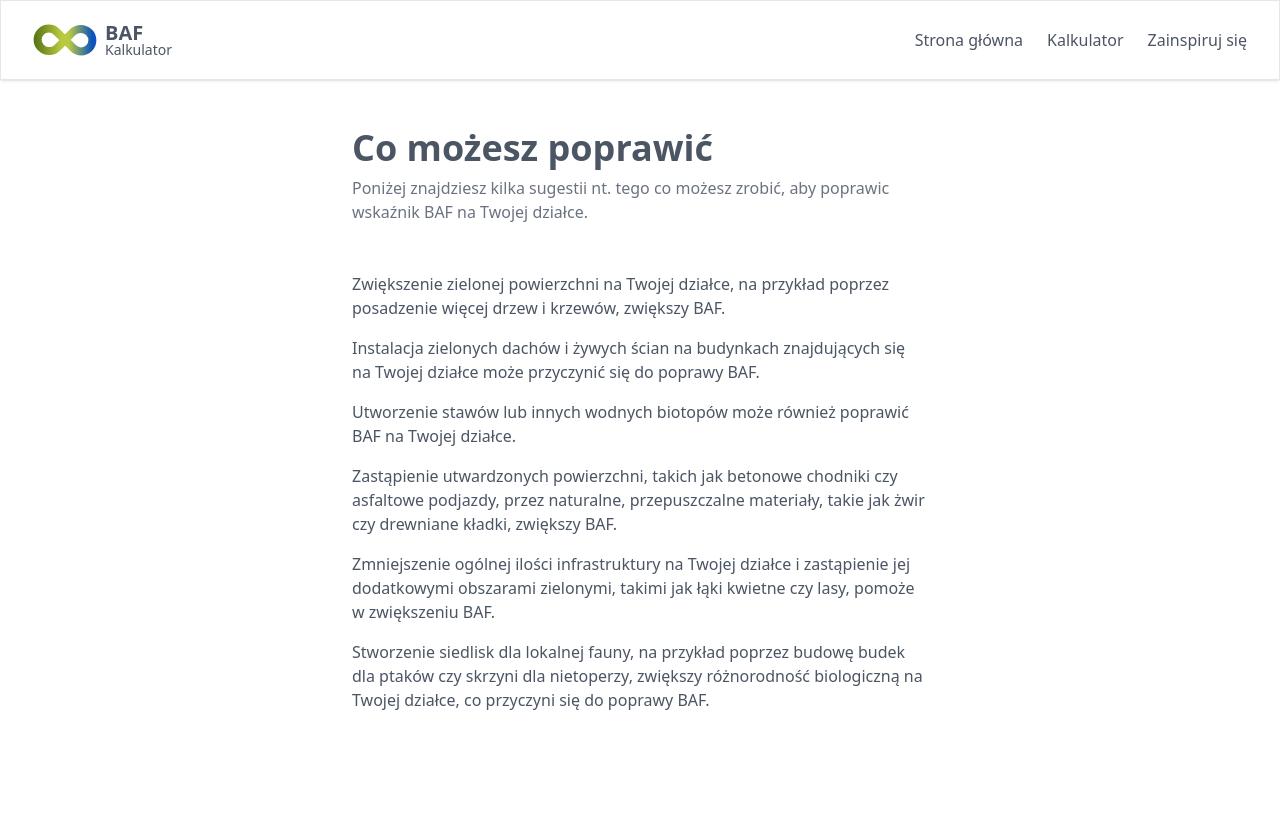
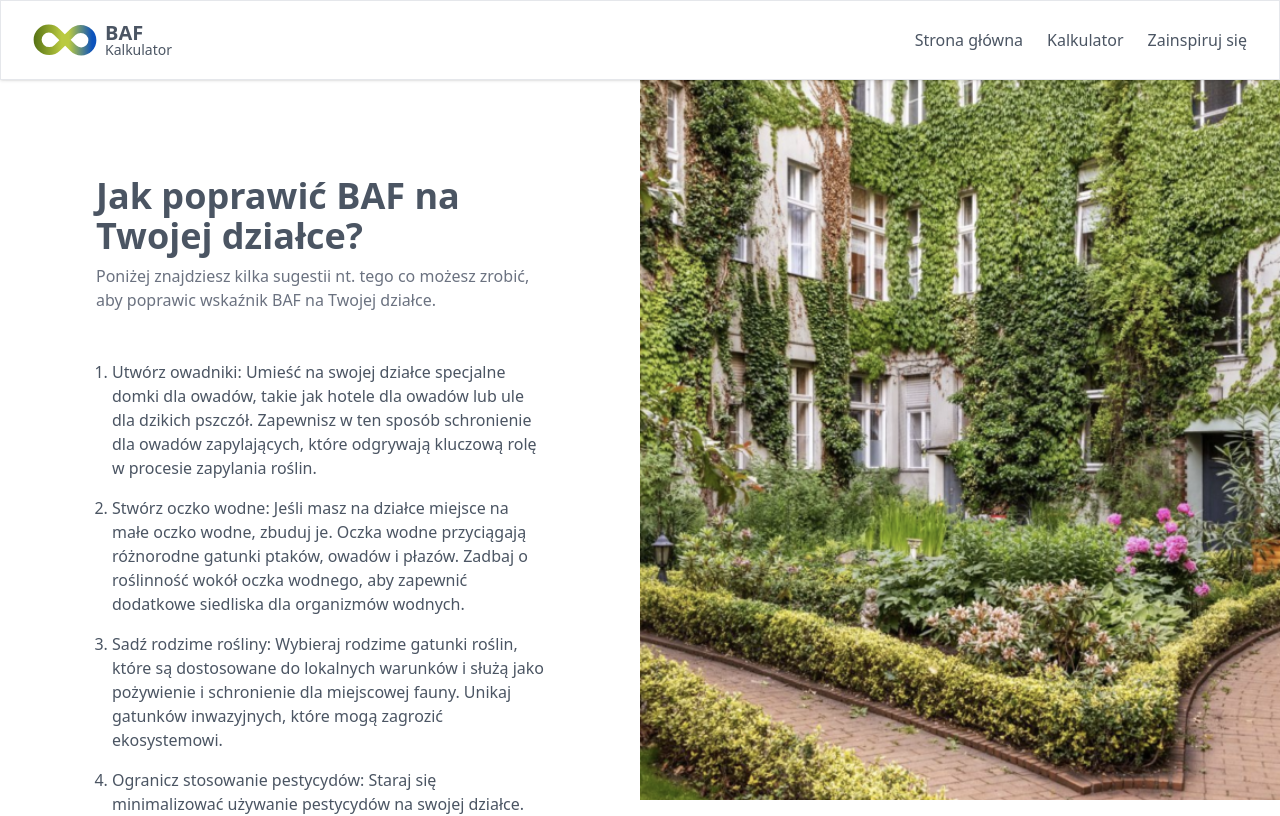
Before and after one commit to kunertmichal/baf-fe, a Next.js app: page /co-poprawic in a window 1280 px wide. Shown: the top 816 px of the page. Built offline with nearby package versions, Linux system fonts and the light colour scheme.

Commit message:
suggestions + fetching plot data

```diff
--- a/package.json
+++ b/package.json
@@ -19,6 +19,7 @@
     "autoprefixer": "10.4.14",
     "eslint": "8.44.0",
     "eslint-config-next": "13.4.7",
+    "ky": "^0.33.3",
     "next": "13.4.7",
     "postcss": "8.4.24",
     "react": "18.2.0",
--- a/src/components/BackgroundColumn.tsx
+++ b/src/components/BackgroundColumn.tsx
@@ -1,14 +1,14 @@
 import { classNames } from '@/helpers/classNames'
 
 type BackgroundColumnProps = {
-  bgClassName: 'bg-main' | 'bg-plot'
+  bgClassName: 'bg-main' | 'bg-plot' | 'bg-improvements'
 }
 
 export const BackgroundColumn = ({ bgClassName }: BackgroundColumnProps) => {
   return (
     <div
       className={classNames(
-        'min-h-[calc(100vh-5rem)] bg-cover bg-center',
+        'h-[calc(100vh-5rem)] bg-cover bg-center sticky top-[5rem]',
         bgClassName
       )}
     />
--- a/src/components/BafBars.tsx
+++ b/src/components/BafBars.tsx
@@ -7,7 +7,6 @@ type BafBarsProps = {
 }
 
 export const BafBars = ({ data, area }: BafBarsProps) => {
-  console.log(data)
   const calculateInnerDivHeight = (value: number) => {
     return value === 0 ? 0 : (value / area) * 100
   }
--- a/src/components/BafVisualizer.tsx
+++ b/src/components/BafVisualizer.tsx
@@ -17,7 +17,7 @@ export const BafVisualizer = ({ data, area }: BafVisualizerProps) => {
         <div
           key={color}
           style={{
-            flex: `${calculateInnerDivHeight(value)}`,
+            height: `${calculateInnerDivHeight(value)}%`,
             maxHeight: '100%',
             background: color,
             width: '100%'
--- a/src/components/Button/Button.tsx
+++ b/src/components/Button/Button.tsx
@@ -21,7 +21,7 @@ export const Button = (props: ButtonProps) => {
     'focus:ring-offset-2 disabled:opacity-50 disabled:cursor-not-allowed'
 
   const variants = {
-    primary: 'bg-orange-400 focus:ring-orange-400 text-white',
+    primary: 'bg-[#BACA40] focus:ring-[#BACA40] text-white',
     secondary:
       'bg-white-400 focus:ring-gray-600 text-gray-600 border-2 border-gray-600'
   }
--- a/src/components/Navbar.tsx
+++ b/src/components/Navbar.tsx
@@ -2,7 +2,7 @@ import Link from 'next/link'
 
 export const Navbar = () => {
   return (
-    <nav className="flex items-center h-20 fixed top-0 left-0 w-full border shadow px-8 bg-white">
+    <nav className="flex items-center h-20 fixed z-10 top-0 left-0 w-full border shadow px-8 bg-white">
       <div className="flex items-center gap-2">
         <svg
           width="64"
--- a/src/pages/co-poprawic.tsx
+++ b/src/pages/co-poprawic.tsx
@@ -1,45 +1,76 @@
 import { DefaultLayout } from '@/components/DefaultLayout'
 import { Paragraph, PrimaryHeadline } from '@/components/Typography'
+import { Row } from '@/components/Row'
+import { BackgroundColumn } from '@/components/BackgroundColumn'
+import { Button } from '@/components/Button/Button'
 
 export default function Improvements() {
   return (
     <DefaultLayout>
-      <div className="max-w-2xl w-full mx-auto p-12">
-        <PrimaryHeadline className="mb-2">Co możesz poprawić</PrimaryHeadline>
+      <Row className="grid-cols-2">
+        <div className="p-24 flex items-center">
+          <div className="w-full max-w-xl mx-auto">
+            <PrimaryHeadline className="mb-2">
+              Jak poprawić BAF na Twojej działce?
+            </PrimaryHeadline>
             <Paragraph>
               Poniżej znajdziesz kilka sugestii nt. tego co możesz zrobić, aby
               poprawic wskaźnik BAF na Twojej działce.
             </Paragraph>
-        <ul className="mt-12 space-y-4">
+            <ol className="mt-12 space-y-4">
               <li>
-            Zwiększenie zielonej powierzchni na Twojej działce, na przykład
-            poprzez posadzenie więcej drzew i krzewów, zwiększy BAF.
+                Utwórz owadniki: Umieść na swojej działce specjalne domki dla
+                owadów, takie jak hotele dla owadów lub ule dla dzikich pszczół.
+                Zapewnisz w ten sposób schronienie dla owadów zapylających,
+                które odgrywają kluczową rolę w procesie zapylania roślin.
               </li>
               <li>
-            Instalacja zielonych dachów i żywych ścian na budynkach znajdujących
-            się na Twojej działce może przyczynić się do poprawy BAF.
+                Stwórz oczko wodne: Jeśli masz na działce miejsce na małe oczko
+                wodne, zbuduj je. Oczka wodne przyciągają różnorodne gatunki
+                ptaków, owadów i płazów. Zadbaj o roślinność wokół oczka
+                wodnego, aby zapewnić dodatkowe siedliska dla organizmów
+                wodnych.
               </li>
               <li>
-            Utworzenie stawów lub innych wodnych biotopów może również poprawić
-            BAF na Twojej działce.
+                Sadź rodzime rośliny: Wybieraj rodzime gatunki roślin, które są
+                dostosowane do lokalnych warunków i służą jako pożywienie i
+                schronienie dla miejscowej fauny. Unikaj gatunków inwazyjnych,
+                które mogą zagrozić ekosystemowi.
               </li>
               <li>
-            Zastąpienie utwardzonych powierzchni, takich jak betonowe chodniki
-            czy asfaltowe podjazdy, przez naturalne, przepuszczalne materiały,
-            takie jak żwir czy drewniane kładki, zwiększy BAF.
+                Ogranicz stosowanie pestycydów: Staraj się minimalizować
+                używanie pestycydów na swojej działce. Pestycydy mogą być
+                szkodliwe dla owadów, ptaków i innych organizmów. Zamiast tego,
+                zastosuj naturalne metody kontroli szkodników, takie jak
+                sadzenie roślin odstraszających owady szkodniki.
               </li>
               <li>
-            Zmniejszenie ogólnej ilości infrastruktury na Twojej działce i
-            zastąpienie jej dodatkowymi obszarami zielonymi, takimi jak łąki
-            kwietne czy lasy, pomoże w zwiększeniu BAF.
+                Stwórz skalniak: Jeśli masz miejsce na skalniak, wykorzystaj go
+                jako siedlisko dla roślin skalnych i kserofitów. Te rośliny są
+                odporne na suszę i przyciągają owady, takie jak motyle i
+                biedronki.
               </li>
               <li>
-            Stworzenie siedlisk dla lokalnej fauny, na przykład poprzez budowę
-            budek dla ptaków czy skrzyni dla nietoperzy, zwiększy różnorodność
-            biologiczną na Twojej działce, co przyczyni się do poprawy BAF.
+                Pamiętaj, że poprawa biotopu na działce to proces, który wymaga
+                cierpliwości i ciągłej troski. Możesz stopniowo wprowadzać te
+                zmiany i obserwować, jakie efekty przynoszą dla różnorodności
+                biologicznej na Twojej działce.
               </li>
-        </ul>
+            </ol>
+            <p className="my-10">
+              Pamiętaj, że poprawa biotopu na działce to proces, który wymaga
+              cierpliwości i ciągłej troski. Możesz stopniowo wprowadzać te
+              zmiany i obserwować, jakie efekty przynoszą dla różnorodności
+              biologicznej na Twojej działce.
+            </p>
+            <Button as="link" href="/zainspiruj-sie">
+              Zainspiru się
+            </Button>
           </div>
+        </div>
+        <BackgroundColumn bgClassName="bg-improvements" />
+      </Row>
+      <div className="flex"></div>
     </DefaultLayout>
   )
 }
--- a/src/pages/oblicz-baf/index.tsx
+++ b/src/pages/oblicz-baf/index.tsx
@@ -1,4 +1,4 @@
-import { useState } from 'react'
+import { useState, useEffect } from 'react'
 import Image from 'next/image'
 import * as Accordion from '@radix-ui/react-accordion'
 import { ChevronUpDownIcon } from '@heroicons/react/20/solid'
@@ -22,6 +22,7 @@ export default function CalculateBAF() {
   const plotTypeName = plotType.name
   const minBafValue = plotType.minValue
   const baf = H.calculateBaf(surfaceValues, area)
+  const [dupa, setDupa] = useState({})
 
   const resetSurfaceValues = () => {
     setSurfaceValues(C.initialState)
@@ -33,6 +34,14 @@ export default function CalculateBAF() {
       [id]: value
     }))
   }
+
+  useEffect(() => {
+    fetch(
+      'http://localhost:5001/plot_data/search_by_ids?plot_id=461&district_id=0020'
+    )
+      .then(res => res.json())
+      .then(data => setDupa(data))
+  }, [])
 
   return (
     <DefaultLayout>
@@ -107,6 +116,7 @@ export default function CalculateBAF() {
           </Accordion.Root>
         </div>
         <div>
+          <div className="sticky top-32">
             <BafVisualizer
               area={area}
               data={H.generateBafVisualizerData(surfaceValues)}
@@ -132,6 +142,7 @@ export default function CalculateBAF() {
               <Button variant="secondary">Pobierz raport</Button>
             </div>
           </div>
+        </div>
       </Row>
     </DefaultLayout>
   )
--- a/src/styles/globals.css
+++ b/src/styles/globals.css
@@ -5,3 +5,7 @@
 *, *::after, *::before {
   @apply text-gray-600 focus:outline-gray-600
 }
+
+ol {
+  @apply list-decimal pl-4;
+}
--- a/tailwind.config.js
+++ b/tailwind.config.js
@@ -9,7 +9,8 @@ module.exports = {
     extend: {
       backgroundImage: {
         main: "url('/main-bg.png')",
-        plot: "url('/plot-bg.png')"
+        plot: "url('/plot-bg.png')",
+        improvements: "url('/improvements-bg.png')"
       }
     }
   },
```
Also changed, not shown: src/pages/zainspiruj-sie.tsx (+94 -1 lines), src/pages/znajdz-dzialke.tsx (+31 -16 lines), public/improvements-bg.png (added), 1 other file (tests, documents, lock files or other folders). Lines whose indentation alone changed are shown as unchanged.
